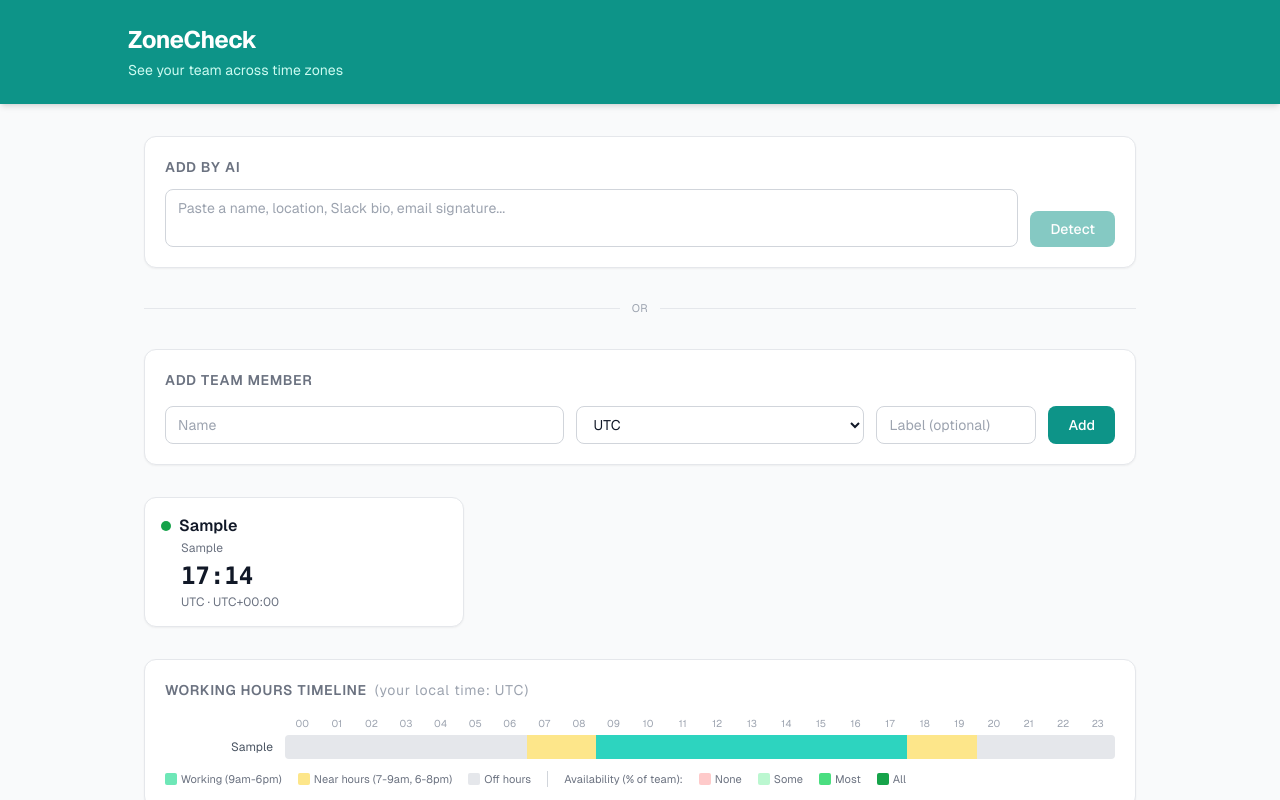
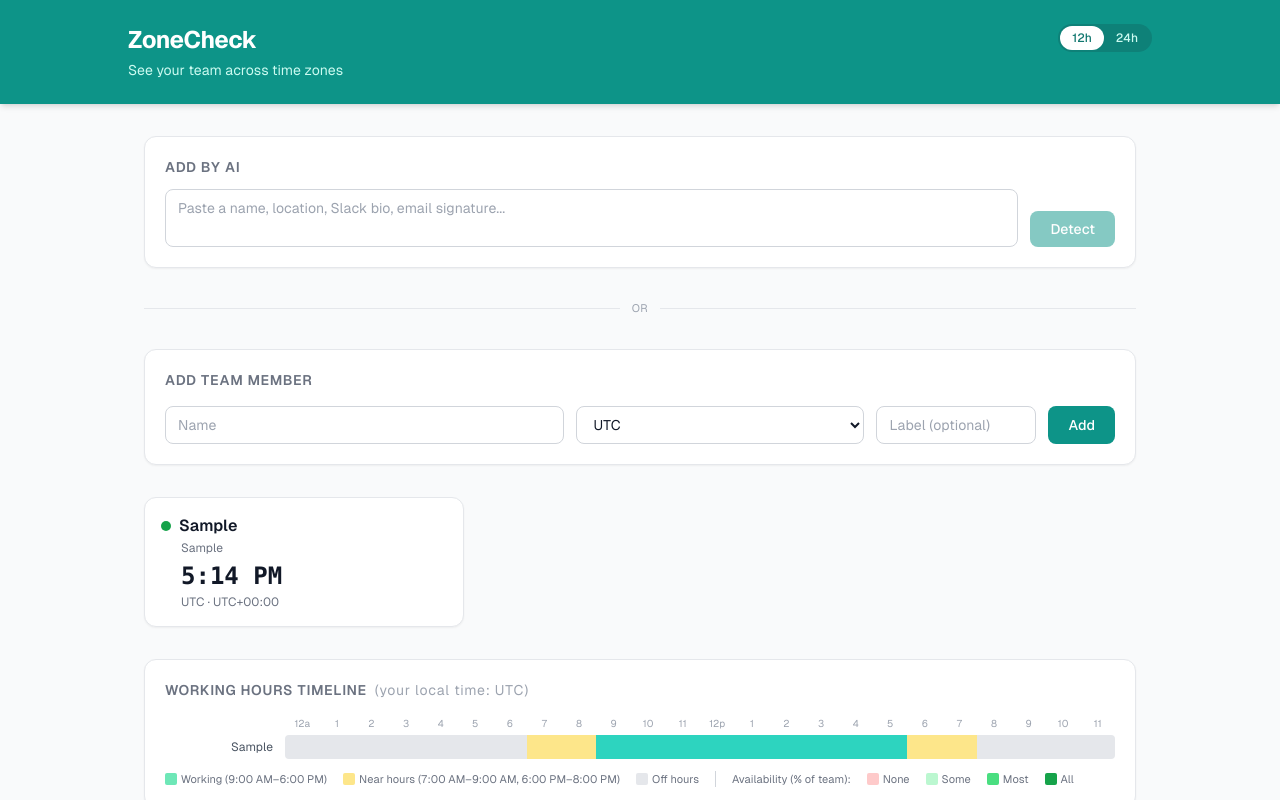
Before and after one commit to contra19/zonecheck, a Next.js app: page / in a window 1280 px wide. Both pictures are taken after typing "Sample", "Sample" into the empty fields and a click on the button "Add". Shown: the top 800 px of the page. Built offline with nearby package versions, Linux system fonts and the light colour scheme.

Commit message:
feat: 12h/24h toggle, amber dot fix, consistent time formatting

```diff
--- a/app/components/TeamMemberCard.tsx
+++ b/app/components/TeamMemberCard.tsx
@@ -2,17 +2,21 @@
 
 import { STATUS_LABELS } from '@/lib/constants'
 import { getCurrentTimeInZone, TeamMember } from '@/lib/timezone'
-import { getHourStatus } from '@/lib/timezone-utils'
+import { formatTime, getHourStatus } from '@/lib/timezone-utils'
 
 type TeamMemberCardProps = {
   member: TeamMember
+  use12h: boolean
   onRemove: () => void
 }
 
-export function TeamMemberCard({ member, onRemove }: TeamMemberCardProps) {
+export function TeamMemberCard({ member, use12h, onRemove }: TeamMemberCardProps) {
   const info = getCurrentTimeInZone(member.timezone)
-  const hour = info ? parseInt(info.time.split(':')[0], 10) : -1
+  const [hourStr, minuteStr] = info ? info.time.split(':') : ['-1', '0']
+  const hour = parseInt(hourStr, 10)
+  const minute = parseInt(minuteStr, 10)
   const status = hour >= 0 ? getHourStatus(hour) : 'red'
+  const displayTime = info ? formatTime(hour, minute, use12h) : '--:--'
 
   return (
     <div className="bg-white dark:bg-gray-900 rounded-xl shadow-sm border border-gray-200 dark:border-gray-800 p-4 relative group">
@@ -34,7 +38,7 @@ export function TeamMemberCard({ member, onRemove }: TeamMemberCardProps) {
                 status === 'green'
                   ? '#16a34a'
                   : status === 'amber'
-                    ? '#ca8a04'
+                    ? '#facc15'
                     : '#dc2626',
               display: 'inline-block',
               flexShrink: 0,
@@ -51,7 +55,7 @@ export function TeamMemberCard({ member, onRemove }: TeamMemberCardProps) {
           </div>
         )}
         <div className="text-2xl font-mono font-bold text-gray-900 dark:text-gray-100 mt-1 ml-5">
-          {info?.time ?? '--:--'}
+          {displayTime}
         </div>
         <div className="text-xs text-gray-500 dark:text-gray-400 mt-0.5 ml-5">
           {member.timezone.replace(/_/g, ' ')} &middot; {info?.offset ?? ''}
--- a/app/components/Timeline.tsx
+++ b/app/components/Timeline.tsx
@@ -3,11 +3,19 @@
 import {
   GRID_COLS_STYLE,
   HOURS,
+  NEAR_AFTER_END,
+  NEAR_BEFORE_START,
   WORK_END,
   WORK_START,
 } from '@/lib/constants'
 import { TeamMember } from '@/lib/timezone'
-import { formatTzAbbr, getHourStatus, wrapHour } from '@/lib/timezone-utils'
+import {
+  formatHourLabel,
+  formatTime,
+  formatTzAbbr,
+  getHourStatus,
+  wrapHour,
+} from '@/lib/timezone-utils'
 import { TimelineRow } from './TimelineRow'
 
 export type WindowSummary = { hour: number; count: number }
@@ -18,6 +26,7 @@ export type BestAvailableSummary = WindowSummary & {
 type TimelineProps = {
   team: TeamMember[]
   viewerTz: string
+  use12h: boolean
   memberDiffs: number[]
   availCounts: number[]
   idealWindow: WindowSummary | null
@@ -32,21 +41,16 @@ function availabilityColor(pct: number): string {
   return 'bg-green-600 dark:bg-green-400'
 }
 
-/** Format an hour-of-day (0-23) as "7:00 PM" using 12-hour clock with AM/PM. */
-function formatHour12(hour: number): string {
-  const period = hour >= 12 ? 'PM' : 'AM'
-  const displayHour = hour % 12 === 0 ? 12 : hour % 12
-  return `${displayHour}:00 ${period}`
-}
-
 export function Timeline({
   team,
   viewerTz,
+  use12h,
   memberDiffs,
   availCounts,
   idealWindow,
   bestAvailable,
 }: TimelineProps) {
+  const viewerAbbr = formatTzAbbr(viewerTz)
   const showBothBanners =
     team.length > 1 &&
     idealWindow !== null &&
@@ -78,7 +82,7 @@ export function Timeline({
           <div className="flex-1 grid" style={GRID_COLS_STYLE}>
             {HOURS.map((h) => (
               <div key={h} className="text-[10px] text-gray-400 text-center">
-                {String(h).padStart(2, '0')}
+                {formatHourLabel(h, use12h)}
               </div>
             ))}
           </div>
@@ -102,7 +106,7 @@ export function Timeline({
 
             return {
               color,
-              title: `${member.name}: ${String(memberHour).padStart(2, '0')}:00 local`,
+              title: `${member.name}: ${formatTime(memberHour, 0, use12h)} local`,
             }
           })
 
@@ -126,10 +130,9 @@ export function Timeline({
               cells={HOURS.map((h) => {
                 const count = availCounts[h]
                 const total = team.length
-                const viewerAbbr = formatTzAbbr(viewerTz)
                 return {
                   color: availabilityColor(count / total),
-                  title: `${formatHour12(h)} ${viewerAbbr} · ${count} of ${total} available`,
+                  title: `${formatTime(h, 0, use12h)} ${viewerAbbr} · ${count} of ${total} available`,
                 }
               })}
             />
@@ -145,7 +148,7 @@ export function Timeline({
                 Best window:
               </span>{' '}
               <span className="font-semibold">
-                {String(idealWindow.hour).padStart(2, '0')}:00 {formatTzAbbr(viewerTz)}
+                {formatTime(idealWindow.hour, 0, use12h)} {viewerAbbr}
               </span>
               {' '}&middot; All in working hours
             </p>
@@ -161,7 +164,7 @@ export function Timeline({
                 Ideal window:
               </span>{' '}
               <span className="font-semibold">
-                {String(idealWindow.hour).padStart(2, '0')}:00 {formatTzAbbr(viewerTz)}
+                {formatTime(idealWindow.hour, 0, use12h)} {viewerAbbr}
               </span>
               {' '}&middot; All {team.length} in working hours
             </p>
@@ -177,7 +180,7 @@ export function Timeline({
                 Best available:
               </span>{' '}
               <span className="font-semibold">
-                {String(bestAvailable.hour).padStart(2, '0')}:00 {formatTzAbbr(viewerTz)}
+                {formatTime(bestAvailable.hour, 0, use12h)} {viewerAbbr}
               </span>
               {' '}&middot; {bestAvailable.count} of {team.length} available
               {bestAvailable.offHours.length > 0 && (
@@ -187,7 +190,7 @@ export function Timeline({
                     <span key={i} className="text-amber-600 dark:text-amber-400">
                       {i > 0 && ' · '}
                       {o.name} takes {o.localHour < WORK_START ? 'an early' : 'a late'} call
-                      {' '}({String(o.localHour).padStart(2, '0')}:00 {o.abbr})
+                      {' '}({formatTime(o.localHour, 0, use12h)} {o.abbr})
                     </span>
                   ))}
                 </>
@@ -200,11 +203,12 @@ export function Timeline({
         <div className="flex flex-wrap gap-4 mt-3 text-[11px] text-gray-500 dark:text-gray-400">
           <span className="flex items-center gap-1">
             <span className="w-3 h-3 rounded-sm bg-emerald-300 dark:bg-emerald-700 inline-block" />
-            Working ({WORK_START}am-{WORK_END - 12}pm)
+            Working ({formatTime(WORK_START, 0, use12h)}–{formatTime(WORK_END, 0, use12h)})
           </span>
           <span className="flex items-center gap-1">
             <span className="w-3 h-3 rounded-sm bg-amber-200 dark:bg-amber-800 inline-block" />
-            Near hours (7-9am, 6-8pm)
+            Near hours ({formatTime(NEAR_BEFORE_START, 0, use12h)}–{formatTime(WORK_START, 0, use12h)},{' '}
+            {formatTime(WORK_END, 0, use12h)}–{formatTime(NEAR_AFTER_END, 0, use12h)})
           </span>
           <span className="flex items-center gap-1">
             <span className="w-3 h-3 rounded-sm bg-gray-200 dark:bg-gray-700 inline-block" />
--- a/app/page.tsx
+++ b/app/page.tsx
@@ -10,6 +10,8 @@ import {
 } from '@/lib/constants'
 import { encodeTeam, decodeTeam, TeamMember } from '@/lib/timezone'
 import {
+  detectLocaleUses12h,
+  formatTime,
   formatTzAbbr,
   getAllTimezones,
   getHourDiff,
@@ -36,6 +38,8 @@ function pickClosestTo10am(hours: number[]): number {
   return hours.reduce((best, h) => (Math.abs(h - 10) < Math.abs(best - 10) ? h : best))
 }
 
+const TIME_FORMAT_KEY = 'zonecheck-time-format'
+
 export default function Home() {
   const [team, setTeam] = useState<TeamMember[]>([])
   const [name, setName] = useState('')
@@ -49,6 +53,7 @@ export default function Home() {
   const [pasteText, setPasteText] = useState('')
   const [detecting, setDetecting] = useState(false)
   const [detectMsg, setDetectMsg] = useState<DetectMessage | null>(null)
+  const [use12h, setUse12h] = useState(true)
 
   const tzData = useMemo(() => getAllTimezones(), [])
 
@@ -57,6 +62,14 @@ export default function Home() {
     const localTz = getLocalTimezone()
     setViewerTz(localTz)
     setTimezone(localTz)
+
+    // Restore time format preference from localStorage, fall back to locale
+    const stored = localStorage.getItem(TIME_FORMAT_KEY)
+    if (stored === '12h' || stored === '24h') {
+      setUse12h(stored === '12h')
+    } else {
+      setUse12h(detectLocaleUses12h())
+    }
 
     const params = new URLSearchParams(window.location.search)
     const teamParam = params.get('team')
@@ -203,14 +216,13 @@ export default function Home() {
 
     const parts = team.map((m, i) => {
       const memberHour = wrapHour(bestViewerHour + memberDiffs[i])
-      const hh = String(memberHour).padStart(2, '0')
-      return `${hh}:00 ${formatTzAbbr(m.timezone)}`
+      return `${formatTime(memberHour, 0, use12h)} ${formatTzAbbr(m.timezone)}`
     })
 
     navigator.clipboard.writeText(`Meeting at ${parts.join(' / ')}`)
     setCopied('invite')
     setTimeout(() => setCopied(null), TOAST_DURATION_MS)
-  }, [team, idealWindow, bestAvailable, memberDiffs])
+  }, [team, idealWindow, bestAvailable, memberDiffs, use12h])
 
   const shareTeam = useCallback(async () => {
     if (team.length === 0) return
@@ -231,6 +243,15 @@ export default function Home() {
     setTimeout(() => setCopied(null), TOAST_DURATION_MS)
   }, [team])
 
+  const setTimeFormat = useCallback((to12h: boolean) => {
+    setUse12h(to12h)
+    try {
+      localStorage.setItem(TIME_FORMAT_KEY, to12h ? '12h' : '24h')
+    } catch {
+      // localStorage unavailable — fail silently
+    }
+  }, [])
+
   const handleInstallClick = useCallback(async () => {
     if (!installPrompt) return
     installPrompt.prompt()
@@ -244,11 +265,39 @@ export default function Home() {
   return (
     <div className="min-h-screen bg-gray-50 dark:bg-gray-950 font-[family-name:var(--font-geist-sans)]">
       <header className="bg-teal-600 text-white py-6 px-4 shadow-md">
-        <div className="max-w-5xl mx-auto">
-          <h1 className="text-2xl font-bold tracking-tight">ZoneCheck</h1>
-          <p className="text-teal-100 text-sm mt-1">
-            See your team across time zones
-          </p>
+        <div className="max-w-5xl mx-auto flex items-start justify-between gap-4">
+          <div>
+            <h1 className="text-2xl font-bold tracking-tight">ZoneCheck</h1>
+            <p className="text-teal-100 text-sm mt-1">
+              See your team across time zones
+            </p>
+          </div>
+          <div
+            role="group"
+            aria-label="Time format"
+            className="inline-flex rounded-full bg-teal-700/60 p-0.5 text-xs font-medium shrink-0"
+          >
+            <button
+              type="button"
+              onClick={() => setTimeFormat(true)}
+              aria-pressed={use12h}
+              className={`px-3 py-1 rounded-full transition-colors ${
+                use12h ? 'bg-white text-teal-700' : 'text-teal-100 hover:text-white'
+              }`}
+            >
+              12h
+            </button>
+            <button
+              type="button"
+              onClick={() => setTimeFormat(false)}
+              aria-pressed={!use12h}
+              className={`px-3 py-1 rounded-full transition-colors ${
+                !use12h ? 'bg-white text-teal-700' : 'text-teal-100 hover:text-white'
+              }`}
+            >
+              24h
+            </button>
+          </div>
         </div>
       </header>
 
@@ -286,6 +335,7 @@ export default function Home() {
               <TeamMemberCard
                 key={i}
                 member={member}
+                use12h={use12h}
                 onRemove={() => removeMember(i)}
               />
             ))}
@@ -296,6 +346,7 @@ export default function Home() {
           <Timeline
             team={team}
             viewerTz={viewerTz}
+            use12h={use12h}
             memberDiffs={memberDiffs}
             availCounts={availCounts}
             idealWindow={idealWindow}
--- a/lib/constants.ts
+++ b/lib/constants.ts
@@ -73,7 +73,7 @@ export type HourStatus = 'green' | 'amber' | 'red'
 /** Status dot background classes used on member cards. */
 export const STATUS_COLORS: Record<HourStatus, string> = {
   green: 'bg-emerald-500',
-  amber: 'bg-amber-400',
+  amber: 'bg-yellow-400',
   red: 'bg-red-500',
 }
 
--- a/lib/timezone-utils.ts
+++ b/lib/timezone-utils.ts
@@ -143,3 +143,45 @@ export function getLocalTimezone(): string {
 export function wrapHour(h: number): number {
   return ((h % 24) + 24) % 24
 }
+
+/**
+ * Format an (hour, minute) pair as a time string in either 12-hour or
+ * 24-hour clock. This is the single source of truth for time rendering
+ * across the app — every component that displays a clock value uses it.
+ *
+ * 12h examples: "9:00 AM", "12:30 PM", "11:49 PM"
+ * 24h examples: "09:00", "12:30", "23:49"
+ */
+export function formatTime(hour: number, minute: number, use12h: boolean): string {
+  const mm = String(minute).padStart(2, '0')
+  if (!use12h) {
+    return `${String(hour).padStart(2, '0')}:${mm}`
+  }
+  const period = hour >= 12 ? 'PM' : 'AM'
+  const displayHour = hour % 12 === 0 ? 12 : hour % 12
+  return `${displayHour}:${mm} ${period}`
+}
+
+/**
+ * Compact hour-of-day label for the timeline axis. Returns the bare number
+ * in 24h mode ("00".."23") and a short 12h variant in 12h mode where only
+ * 12a/12p carry an a/p suffix and the rest are bare digits ("1".."11").
+ */
+export function formatHourLabel(hour: number, use12h: boolean): string {
+  if (!use12h) return String(hour).padStart(2, '0')
+  if (hour === 0) return '12a'
+  if (hour === 12) return '12p'
+  return String(hour % 12)
+}
+
+/**
+ * Detect whether the user's locale prefers a 12-hour clock by default.
+ * Falls back to true (12-hour) if detection fails.
+ */
+export function detectLocaleUses12h(): boolean {
+  try {
+    return Intl.DateTimeFormat(undefined, { hour: 'numeric' }).resolvedOptions().hour12 ?? true
+  } catch {
+    return true
+  }
+}
```
